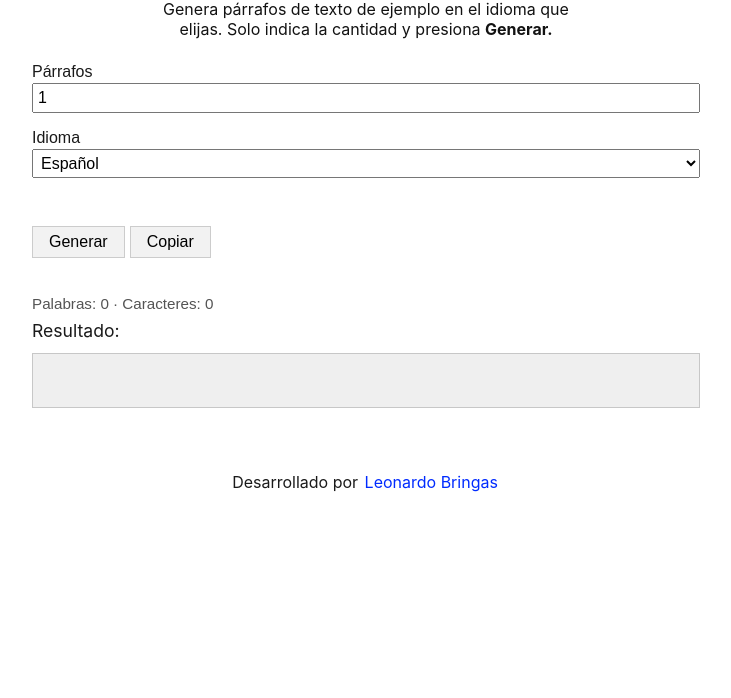
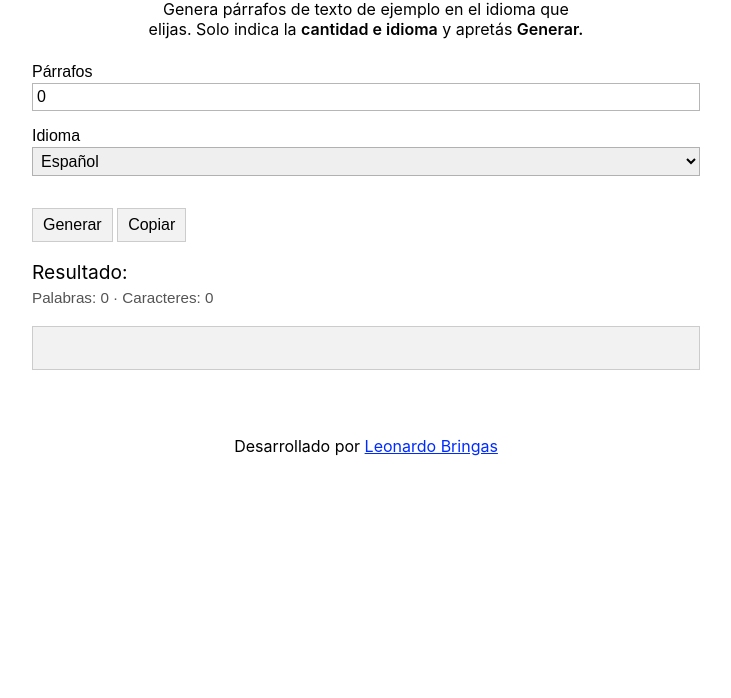
Before and after one commit to LeoBringasAtLife/paragraph-generator, a plain HTML site: page Index.html in a window 1280 px wide. Shown: the part 102-800 px from the top of the page, without its empty margins (274-1005 px from the left). Drawn offline with Linux system fonts and the light colour scheme.

Commit message:
Corrige la URL en launch.json, mejora el formulario en index.html, actualiza textos en script.js y aplica estilos en style.css. Elimina imagen innecesaria.

```diff
--- a/Index.html
+++ b/Index.html
@@ -9,69 +9,84 @@
     <link rel="stylesheet" href="style.css">
 
     <script type="module" src="script.js"></script>
-
 </head>
 
 <body>
+    <!-- Contenedor principal -->
     <main class="container">
+
+        <!-- Controles del formulario -->
         <form class="controls" onsubmit="return false;" aria-labelledby="formLabel">
+
+            <!-- Título -->
             <h1 id="formLabel" class="title">
                 Generador de párrafos
             </h1>
+
+            <!-- Descripción -->
             <p class="subtitle">
                 Genera párrafos de texto de ejemplo en el idioma que elijas.
-                Solo indica la cantidad y presiona <strong>Generar.</strong>
+                Solo indica la <i>cantidad e idioma</i> y apretás <strong>Generar.</strong>
             </p>
+
+            <!-- Input: cantidad de párrafos -->
             <div class="form-group">
                 <label for="paragraphs">Párrafos</label>
-                <input type="number" id="paragraphs" min="1" placeholder="Cantidad" aria-label="Cantidad de párrafos">
+                <input type="number" id="paragraphs" min="1" placeholder="Ingresa un número"
+                    aria-label="Cantidad de párrafos">
             </div>
+
+            <!-- Selector de idioma -->
             <div class="form-group">
                 <label for="lang">Idioma</label>
                 <select id="lang" aria-label="Idioma">
+                    <option value="auto">Seleccionar Idioma</option>
                     <option value="es">Español</option>
                     <option value="en">Inglés</option>
-                    <option value="">Chino</option>
-                    <option value="">Arabe</option>
-                    <option value="">Rumania</option>
                 </select>
             </div>
         </form>
 
-
+        <!-- Botones de acción -->
         <section class="btn-row" aria-label="Acciones">
             <button id="generateBtn" type="button" aria-label="Generar párrafos">Generar</button>
             <button id="copyBtn" type="button" aria-label="Copiar texto">Copiar</button>
         </section>
 
+        <!-- Sección de salida -->
+        <section id="outputSection" role="region" aria-labelledby="outputLabel">
+            <div id="outputLabel" class="resultado">Resultado:</div>
 
-        <section id="outputSection" role="region" aria-labelledby="outputLabel">
-            <!-- contador de caracteres y palabras -->
+            <!-- Contador de caracteres y palabras -->
             <div id="stats">
                 Palabras: 0 · Caracteres: 0
             </div>
 
-            <div id="outputLabel" class="resultado">Resultado:</div>
-            <!-- mensaje generado (salida) -->
+            <!-- Mensaje generado (salida principal) -->
             <div id="output" aria-live="polite"></div>
-            <!-- mensaje de error -->
-            <div id="error" aria-live="polite" style=" margin-top: 12px;"></div>
+
+            <!-- Mensaje de error -->
+            <div id="error" aria-live="polite" style="margin-top: 12px;"></div>
         </section>
     </main>
 
+    <!-- Footer -->
     <footer class="footer">
         <p class="contenido-footer">
-            Desarrollado por <a href="https://instagram.com/leobringasatlife" class="enlace-persona">Leonardo
-                Bringas</a>
+            Desarrollado por
+            <a href="https://instagram.com/leobringasatlife" class="enlace-persona" target="_blank"
+                rel="noopener noreferrer">
+                Leonardo Bringas
+            </a>
         </p>
-        <!-- GitHub -->
+
+        <!-- Enlace a GitHub (pendiente de completar) -->
         <ul>
             <li>
                 <a href="http://" target="_blank" rel="noopener noreferrer"></a>
             </li>
         </ul>
     </footer>
-
 </body>
 
 </html>
--- a/script.js
+++ b/script.js
@@ -1,24 +1,33 @@
 const texts = {
     es: [
-        "Texto en Español, sí en Español. En (ES)",
-        "Consectetur adipiscing elit.",
-        "Sed do eiusmod tempor incididunt.",
-        "Lorem ipsum dolor sit amet, consectetur adipiscing elit. Pellentesque vitae velit ex.",
-        "Mauris dapibus risus quis suscipit vulputate. Egestas purus viverra accumsan in nisl nisi.",
-        "Sed do eiusmod tempor incididunt ut labore et dolore magna aliqua.",
-        "Lorem ipsum dolor sit amet, consectetur adipiscing elit. Pellentesque vitae velit ex. Mauris dapibus risus quis suscipit vulputate. Egestas purus viverra accumsan in nisl nisi scelerisque eu ultrices vitae auctor eu augue ut lectus arcu bibendum.",
-        "Sed do eiusmod tempor incididunt ut labore et dolore magna aliqua. Quis ipsum suspendisse ultrices gravida dictum fusce ut placerat orci nulla pellentesque dignissim enim sit amet venenatis urna cursus eget nunc.",
+        "Lorem ipsum dolor sit amet, consectetur adipiscing elit. Integer vel dui vel lorem placerat fermentum.",
+        "Sed ut perspiciatis unde omnis iste natus error sit voluptatem accusantium doloremque laudantium.",
+        "Ut enim ad minima veniam, quis nostrum exercitationem ullam corporis suscipit laboriosam.",
+        "Duis aute irure dolor in reprehenderit in voluptate velit esse cillum dolore eu fugiat nulla pariatur.",
+        "Excepteur sint occaecat cupidatat non proident, sunt in culpa qui officia deserunt mollit anim id est laborum.",
+        "Nemo enim ipsam voluptatem quia voluptas sit aspernatur aut odit aut fugit.",
+        "Neque porro quisquam est, qui dolorem ipsum quia dolor sit amet, consectetur, adipisci velit.",
+        "Vestibulum ante ipsum primis in faucibus orci luctus et ultrices posuere cubilia curae.",
+        "Aliquam erat volutpat. Donec at lorem at elit tincidunt facilisis in nec mauris.",
+        "Cras maximus, sapien ut placerat commodo, justo tortor hendrerit massa, vitae luctus justo odio non augue.",
+        "Sed sed nulla vel leo dapibus convallis. Nulla facilisi. Vivamus feugiat ex at purus dictum, id sagittis eros vehicula.",
+        "Proin id libero non lorem tincidunt cursus. Donec sed mi sed justo elementum fermentum vel in purus."
     ],
+
     en: [
-        "Párrafo en Inglés, en (EN), si en Inglés.",
-        "Hola, texto escrito en Arameo. Na mentira es...",
-        "Han escrito, Rexona no te han abandonado.",
-        "Lorem ipsum dolor sit amet, consectetur adipiscing elit. Pellentesque vitae velit ex.",
-        "Sin alcohol etilico, No irritante dermatologiamente probado. Pais de origen: Brasil.",
-        "Modo de empleo: Usar en la axilas. supenda si hay irritación, enrojecimiento o alguna molestia.",
-        "Lorem ipsum dolor sit amet, consectetur adipiscing elit. Pellentesque vitae velitas sahumerios aerosoles ex. Mauris dapibus risus quis suscipit vulputate. Egestas purus viverra accumsan in nisl nisi scelerisque eu ultrices vitae auctor eu augue ut lectus arcu bibendum.",
-        "Sed do eiusmod tempor incididunt ut labore et dolore magna aliqua. Quis ipsum suspendisse ultrices gravida dictum fusce ut placerat orci nulla pellentesque dignissim enim sit amet venenatis urna cursus eget nunc.",
-    ],
+        "Lorem ipsum dolor sit amet, consectetur adipiscing elit. Pellentesque euismod nunc ut libero commodo, vitae porta turpis sodales.",
+        "Sed ut perspiciatis unde omnis iste natus error sit voluptatem accusantium doloremque laudantium.",
+        "Ut enim ad minima veniam, quis nostrum exercitationem ullam corporis suscipit laboriosam nisi ut aliquid ex ea commodi consequatur.",
+        "Duis aute irure dolor in reprehenderit in voluptate velit esse cillum dolore eu fugiat nulla pariatur.",
+        "Excepteur sint occaecat cupidatat non proident, sunt in culpa qui officia deserunt mollit anim id est laborum.",
+        "Nemo enim ipsam voluptatem quia voluptas sit aspernatur aut odit aut fugit.",
+        "Neque porro quisquam est, qui dolorem ipsum quia dolor sit amet, consectetur, adipisci velit.",
+        "Curabitur mattis felis quis sapien lacinia, vitae dictum magna euismod.",
+        "Aliquam erat volutpat. Integer gravida ipsum et justo hendrerit, ac faucibus felis mattis.",
+        "Morbi eget nunc vitae neque sodales iaculis. Nulla non leo sit amet libero posuere iaculis.",
+        "Donec nec justo vitae turpis vehicula posuere. Suspendisse potenti.",
+        "Cras sagittis, nunc eget tincidunt dictum, justo odio faucibus risus, non viverra eros est vel magna."
+    ]
 };
 
 const paragraphsInput = document.getElementById("paragraphs");
@@ -30,15 +39,10 @@ const errorDiv = document.getElementById("error");
 const statsDiv = document.getElementById("stats");
 
 // Inicialización con fallback
-paragraphsInput.value = parseInt(localStorage.getItem("lastParagraphs"), 10) || 1;
+paragraphsInput.value = parseInt(localStorage.getItem("lastParagraphs"), 10) || 0;
 langSelect.value = localStorage.getItem("lastLang") || "es";
 
-// Sanitizar input en vivo
-paragraphsInput.addEventListener("input", () => {
-    if (paragraphsInput.value < 1) {
-        paragraphsInput.value = 1;
-    }
-});
+
 
 generateBtn.addEventListener("click", () => {
     const count = parseInt(paragraphsInput.value, 10);
@@ -47,8 +51,8 @@ generateBtn.addEventListener("click", () => {
     outputDiv.innerHTML = "";
     statsDiv.textContent = "";
 
-    if (isNaN(count) || count < 1 || count > 100) {
-        errorDiv.textContent = "¡Por favor! Ingresa un número de entre 1 y 100.";
+    if (isNaN(count) || count < 0 || count > 1000) {
+        errorDiv.textContent = "¡Por favor! Ingresa un número de entre 1 y 1000";
         return;
     }
 
--- a/style.css
+++ b/style.css
@@ -7,50 +7,88 @@
 }
 
 :root {
+    /* Colores */
+    --color-bg: hsl(0, 0%, 100%);
+    --color-text: hsl(0, 0%, 0%);
+    --color-border: hsla(0, 0%, 60%, 0.712);
+    --color-border-hover: hsl(0, 0%, 7%);
+    --color-border-light: hsl(0, 0%, 80%);
+    --color-button-bg: hsl(0, 0%, 95%);
+    --color-output-bg: hsl(0deg 0% 94.9%);
+    --color-output-border: hsl(0deg 0% 80%);
+    --color-error: hsl(0, 100%, 45%);
+    --color-stats: hsl(0, 0%, 33%);
+    --color-link: hsl(230, 100%, 50%);
+    --color-copy-bg: hsl(140, 70%, 85%);
+    --color-copy-border: hsl(140, 70%, 50%);
+
+    /* Fuentes */
     --font-primary: 'Oxygen', sans-serif;
     --font-secondary: 'Inter', sans-serif;
+
+    /* Dimensiones */
+    --container-max-width: 700px;
+    --container-padding: 16px;
+    --container-margin: 40px auto;
+    --btn-padding: 7px 10px;
+    --input-padding: 4px;
+    --section-gap: 15px;
+    --radius: 4px;
+
+    /* Breakpoints */
+    --bp-mobile: 600px;
 }
 
 body {
     font-family: var(--font-primary);
-    background: hsl(0, 0%, 100%);
-    color: hsl(0, 0%, 10%);
+    background: var(--color-bg);
+    color: var(--color-text);
     overflow-x: hidden;
 }
 
 .container {
-    max-width: 700px;
-    margin: 40px auto;
-    padding: 16px;
+    max-width: var(--container-max-width);
+    margin: var(--container-margin);
+    padding: var(--container-padding);
 }
 
 .controls {
-    flex-wrap: wrap;
-    gap: 12px;
-    margin-bottom: 2em;
+    margin-bottom: 1em;
 }
 
 .title {
     margin-bottom: 8px;
     text-transform: capitalize;
     text-align: center;
-    text-decoration: underline;
-    text-underline-offset: 3px;
     font-family: var(--font-primary);
 }
 
 .subtitle {
-    color: hsl(0, 0%, 7%);
     margin-bottom: 1.5em;
     text-align: center;
     text-wrap: balance;
     font-family: var(--font-secondary);
 }
 
+i {
+    font-style: normal;
+    font-weight: 600;
+}
+
+strong {
+    font-weight: bolder;
+    font-weight: 600;
+}
+
 .form-group {
     display: flex;
     flex-direction: column;
     min-width: 110px;
+}
+
+section {
+    display: block;
+    unicode-bidi: isolate;
 }
 
 label {
@@ -62,60 +100,85 @@ label {
 input[type="number"],
 select {
     font-size: 1em;
-    padding: 4px;
+    padding: var(--input-padding);
     margin-bottom: 1em;
     outline: none;
 }
 
+input {
+    border: 1px solid var(--color-border);
+    transition: border-color 0.2s ease;
+}
+
+input:hover {
+    border-color: var(--color-border-hover);
+}
+
+select {
+    border-color: var(--color-border);
+    transition: border-color 0.2s ease;
+}
+
+select:hover {
+    border-color: var(--color-border-hover);
+}
+
 .btn-row {
-    display: flex;
-    margin-bottom: 2.3em;
-    gap: 5px;
+    margin-bottom: 1.1em;
+    gap: var(--section-gap);
 }
 
 button {
     font-size: 1em;
-    padding: 6px 16px;
+    padding: var(--btn-padding);
     cursor: pointer;
-    border: 1px solid hsl(0, 0%, 80%);
-    background: hsl(0, 0%, 95%);
-    transition: background 0.2s, border-color 0.2s;
+    border: 1px solid var(--color-border-light);
+    background: var(--color-button-bg);
+    transition: border-color 0.2s ease;
 }
 
 button:hover {
-    border-color: hsl(0, 0%, 60%);
+    border-color: var(--color-border);
     outline: none;
 }
 
+/* Estado visual de botón “copiado” */
+.copied {
+    background: var(--color-copy-bg);
+    border-color: var(--color-copy-border);
+}
+
 .resultado {
-    font-size: 1.1em;
-    margin-bottom: 12px;
+    font-size: 1.2em;
+    margin-bottom: 5px;
     font-family: var(--font-secondary);
 }
 
 #error {
-    color: hsl(0, 100%, 40%);
+    color: var(--color-error);
     min-height: 20px;
-    margin-bottom: 8px;
+    margin-bottom: 10px;
     font-family: var(--font-secondary);
-    text-wrap: initial;
+    text-wrap: balance;
 }
 
 #stats {
     font-size: 0.95em;
-    color: hsl(0, 0%, 33%);
-    margin-bottom: 8px;
+    color: var(--color-stats);
+    margin-bottom: 20px;
     user-select: none;
     font-family: var(--font-primary);
 }
 
 #output {
-    background: hsla(0, 0%, 60%, 0.160);
+    background: var(--color-output-bg);
     padding: 15px;
-    min-height: 55px;
+    min-height: 44px;
+    max-height: 400px;
     text-align: left;
-    border: 1px solid hsla(0, 0%, 60%, 0.471);
+    border: 1px solid var(--color-output-border);
     font-family: var(--font-primary);
+    overflow-y: auto;
 }
 
 /* El texto que está adentro del recuadro gris */
@@ -132,17 +195,11 @@ button:hover {
 }
 
 .enlace-persona {
-    color: hsl(230deg 100% 50%);
-    text-decoration: none;
-    padding-left: 2px;
-    padding-right: 2px;
+    color: var(--color-link);
+    text-decoration: underline;
 }
 
-.enlace-persona:hover {
-    background-color: hsl(0deg 0% 0% / 8%);
-}
-
-@media (max-width: 600px) {
+@media (max-width: var(--bp-mobile)) {
     .container {
         max-width: 100vw;
         margin: 12px auto;
@@ -166,8 +223,17 @@ button:hover {
         gap: 5px;
     }
 
+    button {
+        box-shadow: none;
+    }
+
     #output {
         padding: 8px 4px;
+    }
+
+    #error {
+        margin-bottom: 35px;
+        text-wrap: balance;
     }
 
     .form-group {
```
Also changed, not shown: yo-(69).png (deleted).
